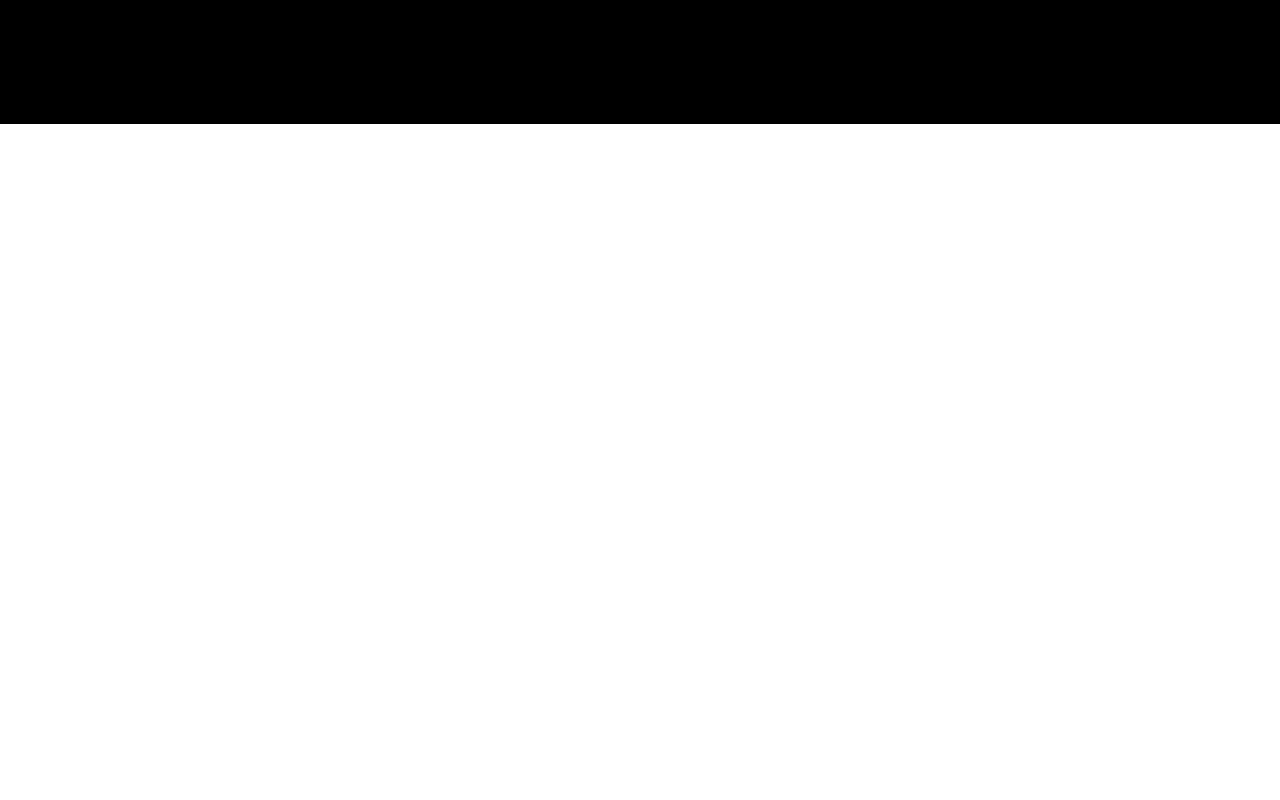
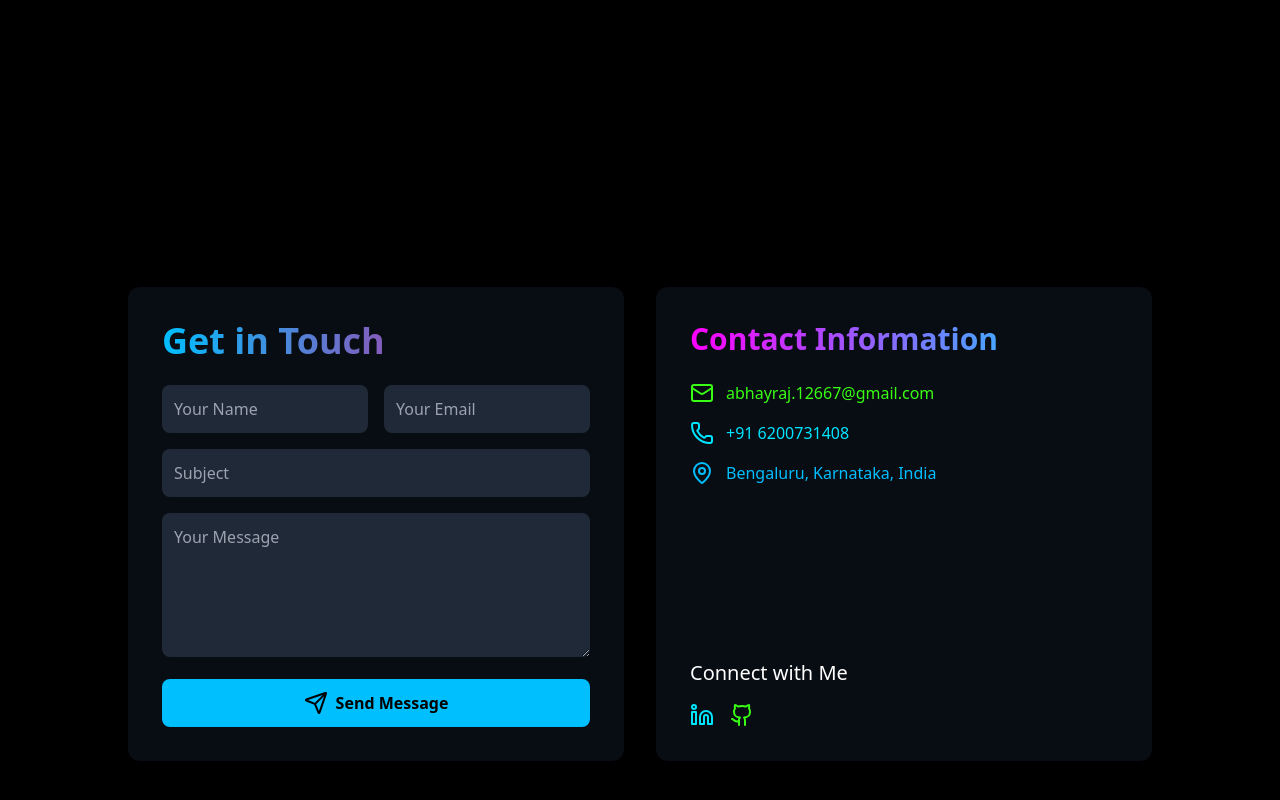
Before and after one commit to BarryByte/Portfolio-v0.1, a React (Create React App) app: page / in a window 1280 px wide. Shown: the part 740-1540 px from the top of the page. Before the commit the page ends 864 px from the top, so only its background shows below. Built offline with nearby package versions, Linux system fonts and the light colour scheme; a web font is replaced by a local one.

Commit message:
added contact page

```diff
--- a/src/components/Body.js
+++ b/src/components/Body.js
@@ -2,6 +2,7 @@
 import Header from './Header'
 import Sidebar from './Sidebar'
 import Home from "./Home"
+import ContactPage from './ContactPage'
 
 const Body = () => {
   return (
@@ -9,6 +10,7 @@
       <Header/>
       <Sidebar/>
       <Home/>
+      <ContactPage/>
 
     </div>
   )
--- /dev/null
+++ b/src/components/ContactPage.js
@@ -0,0 +1,184 @@
+import React, { useState } from 'react';
+import {
+  Mail,
+  Phone,
+  Send,
+  MapPin,
+  Linkedin,
+  Github,
+} from 'lucide-react';
+
+const ContactPage = () => {
+  const [formData, setFormData] = useState({
+    name: '',
+    email: '',
+    subject: '',
+    message: ''
+  });
+
+  const handleChange = (e) => {
+    const { name, value } = e.target;
+    setFormData(prevState => ({
+      ...prevState,
+      [name]: value
+    }));
+  };
+
+  const handleSubmit = (e) => {
+    e.preventDefault();
+    // not working right now.
+    console.log('Form Submitted:', formData);
+
+    // rest after asubmit
+    setFormData({
+      name: '',
+      email: '',
+      subject: '',
+      message: ''
+    });
+  };
+
+  const socialLinks = [
+    {
+      icon: <Linkedin className="text-neon-blue" />,
+      link: 'https://www.linkedin.com/in/abhay-raj-ab0445287/',
+      label: 'LinkedIn'
+    },
+    {
+      icon: <Github className="text-neon-green" />,
+      link: 'https://github.com/barrybyte',
+      label: 'GitHub'
+    },
+  ];
+
+  return (
+    <div className='min-h-screen bg-black flex items-center justify-center p-6'>
+      <div className='w-full max-w-5xl grid md:grid-cols-2 gap-8'>
+        {/* contact form section */}
+        <div className='bg-gray-900/50 p-8 rounded-xl
+          border-2 border-transparent
+          hover:border-neon-cyan
+          transition-all duration-300'>
+          <h1 className='text-4xl font-bold mb-6
+            text-transparent bg-clip-text
+            bg-gradient-to-r from-neon-cyan to-neon-magenta'>
+            Get in Touch
+          </h1>
+
+          <form onSubmit={handleSubmit} className='space-y-4'>
+            <div className='grid md:grid-cols-2 gap-4'>
+              <input
+                type="text"
+                name="name"
+                value={formData.name}
+                onChange={handleChange}
+                placeholder="Your Name"
+                required
+                className='w-full p-3 bg-gray-800
+                  text-white rounded-lg
+                  focus:outline-none
+                  focus:ring-2 focus:ring-neon-blue'
+              />
+              <input
+                type="email"
+                name="email"
+                value={formData.email}
+                onChange={handleChange}
+                placeholder="Your Email"
+                required
+                className='w-full p-3 bg-gray-800
+                  text-white rounded-lg
+                  focus:outline-none
+                  focus:ring-2 focus:ring-neon-green'
+              />
+            </div>
+            <input
+              type="text"
+              name="subject"
+              value={formData.subject}
+              onChange={handleChange}
+              placeholder="Subject"
+              required
+              className='w-full p-3 bg-gray-800
+                text-white rounded-lg
+                focus:outline-none
+                focus:ring-2 focus:ring-neon-magenta'
+            />
+            <textarea
+              name="message"
+              value={formData.message}
+              onChange={handleChange}
+              placeholder="Your Message"
+              required
+              rows={5}
+              className='w-full p-3 bg-gray-800
+                text-white rounded-lg
+                focus:outline-none
+                focus:ring-2 focus:ring-neon-pink'
+            />
+            <button
+              type="submit"
+              className='w-full p-3 bg-neon-cyan
+                text-black font-bold rounded-lg
+                hover:bg-neon-green
+                transition-colors
+                flex items-center justify-center'
+            >
+              <Send className="mr-2" /> Send Message
+            </button>
+          </form>
+        </div>
+
+        {/* contact information section */}
+        <div className='bg-gray-900/50 p-8 rounded-xl
+          border-2 border-transparent
+          hover:border-neon-magenta
+          transition-all duration-300
+          flex flex-col justify-between'>
+          <div>
+            <h2 className='text-3xl font-bold mb-6
+              text-transparent bg-clip-text
+              bg-gradient-to-r from-neon-pink to-neon-blue'>
+              Contact Information
+            </h2>
+
+            <div className='space-y-4'>
+              <div className='flex items-center text-neon-green'>
+                <Mail className="mr-3" />
+                <span>abhayraj.12667@gmail.com</span>
+              </div>
+              <div className='flex items-center text-neon-blue'>
+                <Phone className="mr-3" />
+                <span>+91 6200731408</span>
+              </div>
+              <div className='flex items-center text-neon-cyan'>
+                <MapPin className="mr-3" />
+                <span>Bengaluru, Karnataka, India</span>
+              </div>
+            </div>
+          </div>
+
+          <div className='mt-8'>
+            <h3 className='text-xl mb-4 text-white'>Connect with Me</h3>
+            <div className='flex space-x-4'>
+              {socialLinks.map((social, index) => (
+                <a
+                  key={index}
+                  href={social.link}
+                  target="_blank"
+                  rel="noopener noreferrer"
+                  className='hover:scale-110 transition-transform'
+                  title={social.label}
+                >
+                  {social.icon}
+                </a>
+              ))}
+            </div>
+          </div>
+        </div>
+      </div>
+    </div>
+  );
+};
+
+export default ContactPage;
--- a/src/components/Home.js
+++ b/src/components/Home.js
@@ -14,8 +14,8 @@
   useEffect(() => {
     const handleTyping = () => {
       const currentPhrase = phrases[currentPhraseIndex];
-      const typingSpeed = isDeleting ? 50 : 100;
-      const deleteSpeed = 50;
+      // const typingSpeed = isDeleting ? 50 : 100;
+      // const deleteSpeed = 50;
 
       if (!isDeleting && typedText.length < currentPhrase.length) {
         setTypedText(currentPhrase.slice(0, typedText.length + 1));
```
